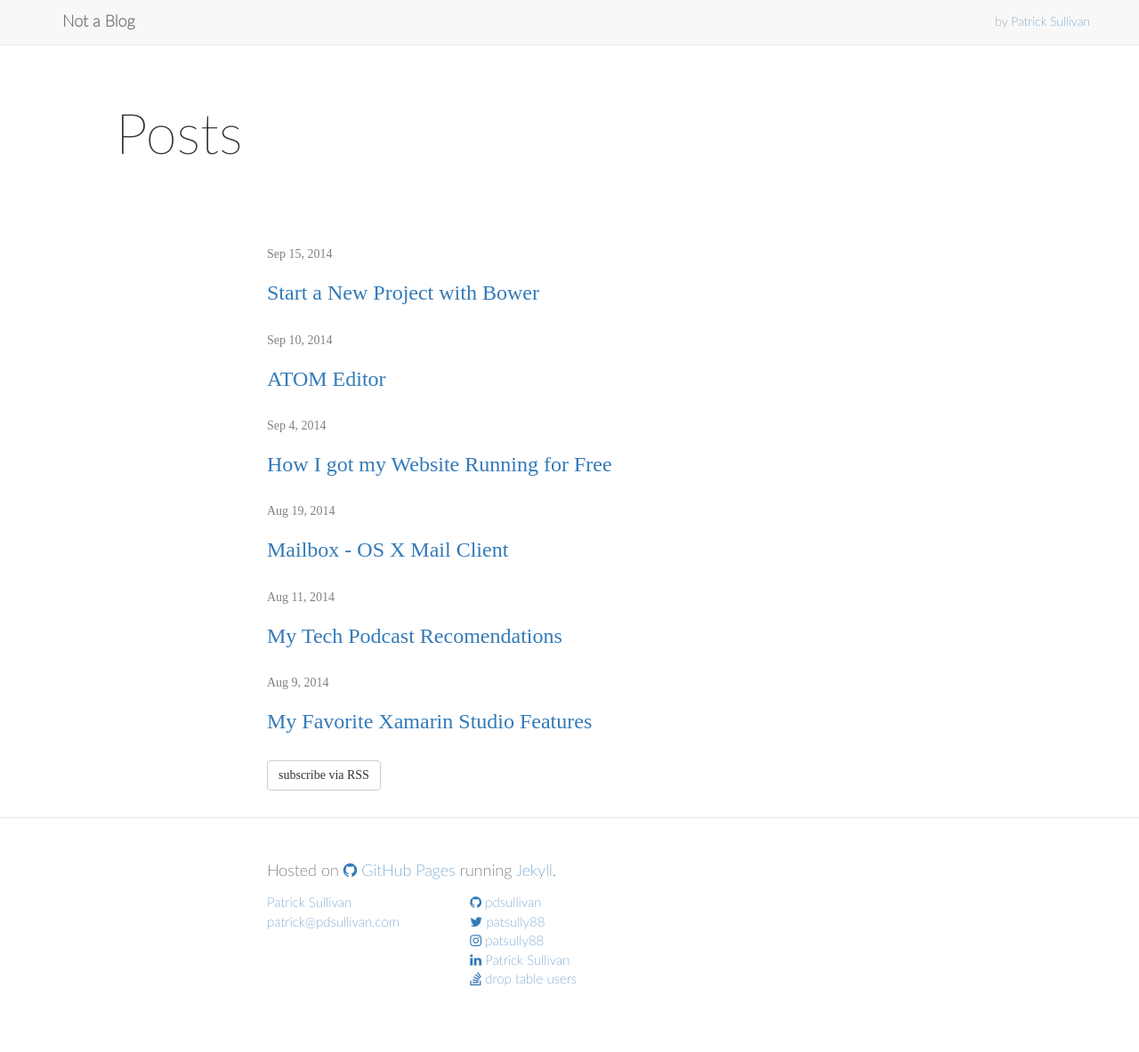
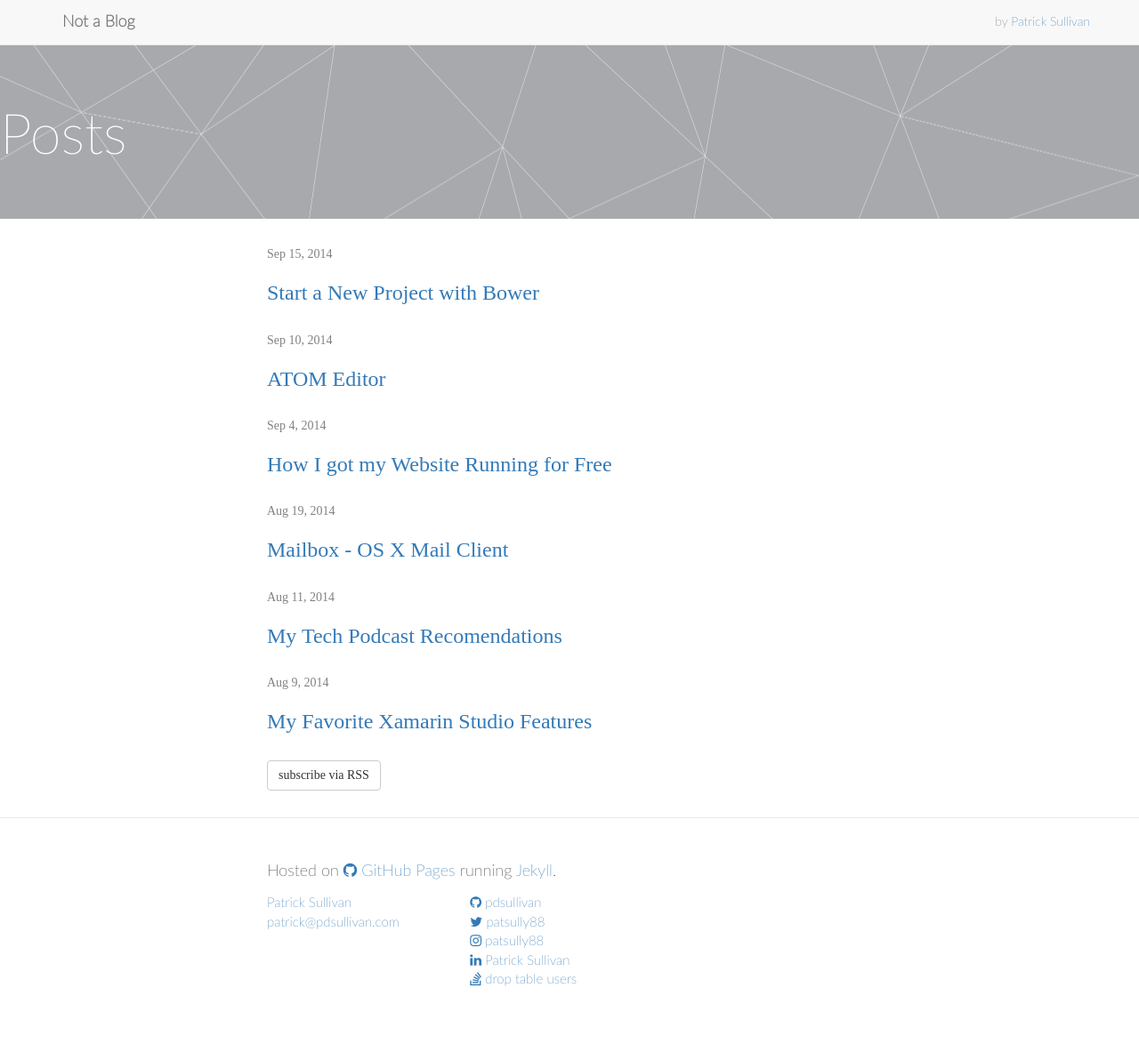
Before and after one commit to pdsullivan/blog, a Jekyll site: the page built from index.html, in a window 1280 px wide. Shown: the whole page at 89% size. Built offline with Jekyll 4.4.1, drawn with Linux system fonts in a browser that asks for light colours; nearby versions of some CDN libraries; some web fonts are replaced.

Commit message:
work from lunch background

```diff
--- a/index.html
+++ b/index.html
@@ -2,12 +2,33 @@
 layout: default
 ---
 
-<div class="container">
-<div class="jumbotron" style="background-color: white; ">
+<style >
+body, html {
+height: 100%;
+}
+
+.jumbotron  {
+position: relative;
+background-attachment: fixed;
+background-position: top center;
+background-size: cover;
+background-image: url(/assets/lines-wallpaper-gray.gif);
+
+}
+
+div.jumbotron h1 {
+    color: white;
+}
+
+
+
+</style>
+
+<div class="jumbotron" >
 
       <h1 class="">Posts</h1>
 </div>
-</div>
+
 
 <div class="wrapper home">
 
```
Also changed, not shown: assets/lines-wallpaper-gray.gif (added), 2 other files.
